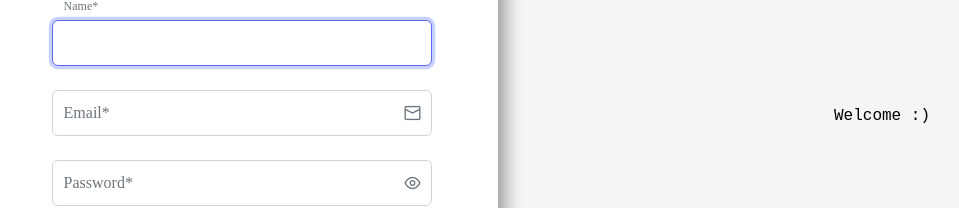
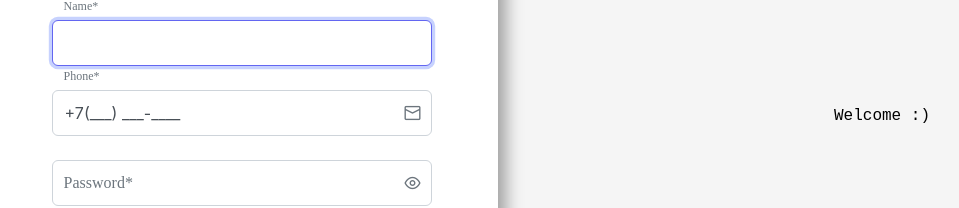
Before and after one commit to RamazanIttiev/nest-pet-project, a React (Create React App) app in the folder client/: page / in a window 1280 px wide. Shown: the part 284-492 px from the top of the page, without its empty margins (14-973 px from the left). Built offline with nearby package versions, Linux system fonts and the light colour scheme.

Commit message:
[24][Client] Register submit function added

```diff
--- a/client/src/views/sign-up/components/sign-up-form.component.tsx
+++ b/client/src/views/sign-up/components/sign-up-form.component.tsx
@@ -6,6 +6,7 @@ import { Password } from 'primereact/password';
 import { Checkbox } from 'primereact/checkbox';
 import { Button } from 'primereact/button';
 import { FormValues } from '../containers/sign-up.container';
+import { InputMask } from 'primereact/inputmask';
 
 // TODO: check if the types for useForm values are correct
 interface SignUpFormProps {
@@ -52,28 +53,29 @@ export const SignUpFormComponent: FC<SignUpFormProps> = ({
 					<span className="p-float-label p-input-icon-right">
 						<i className="pi pi-envelope" />
 						<Controller
-							name="email"
+							name="phone"
 							control={control}
 							rules={{
-								required: 'Email is required.',
+								required: 'Phone number is required.',
 								pattern: {
-									value: /^[A-Z0-9._%+-]+@[A-Z0-9.-]+\.[A-Z]{2,4}$/i,
-									message: 'Invalid email address. E.g. example@email.com',
+									value: /^[+]7*[(]{0,1}[0-9]{1,4}[)]{0,1}[-\s\./0-9]*$/g,
+									message: 'Invalid phone number',
 								},
 							}}
 							render={({ field, fieldState }) => (
-								<InputText
+								<InputMask
 									id={field.name}
 									{...field}
+									mask="+7(999) 999-9999"
 									className={classNames({ 'p-invalid': fieldState.error })}
 								/>
 							)}
 						/>
-						<label htmlFor="email" className={classNames({ 'p-error': errors.email })}>
-							Email*
+						<label htmlFor="email" className={classNames({ 'p-error': errors.phone })}>
+							Phone*
 						</label>
 					</span>
-					{errors?.email && <small className="p-error">{errors.email.message}</small>}
+					{errors?.phone && <small className="p-error">{errors.phone.message}</small>}
 				</div>
 				<div className="form-field">
 					<span className="p-float-label">
--- a/client/src/views/sign-up/containers/sign-up.container.tsx
+++ b/client/src/views/sign-up/containers/sign-up.container.tsx
@@ -6,20 +6,32 @@ import { SignUpAsideComponent } from '../components/sign-up-aside.component';
 
 export interface FormValues {
 	name: string;
-	email: string;
+	phone: string;
 	password: string;
 	accept: boolean;
 }
 
 const defaultValues: FormValues = {
 	name: '',
-	email: '',
+	phone: '',
 	password: '',
 	accept: false,
 };
 
 export const SignUpContainer: FC = () => {
 	const [formData, setFormData] = useState(defaultValues);
+
+	const createProfile = async (phone: string, username: string, password: string) => {
+		const formattedPhoneNumber = Number(phone.replace(/[^+\d]+/g, ''));
+
+		return await fetch('http://localhost:3001/register', {
+			headers: {
+				'Content-Type': 'application/json',
+			},
+			method: 'POST',
+			body: JSON.stringify({ phone: formattedPhoneNumber, username, password }),
+		});
+	};
 
 	const {
 		control,
@@ -29,6 +41,12 @@ export const SignUpContainer: FC = () => {
 	} = useForm<FormValues>({ defaultValues: formData });
 
 	const onSubmit = handleSubmit((data: FormValues) => {
+		createProfile(data.phone, data.name, data.password)
+			.then(res => {
+				console.log(res);
+			})
+			.catch(error => alert(error));
+
 		setFormData(data);
 		reset();
 	});
```
